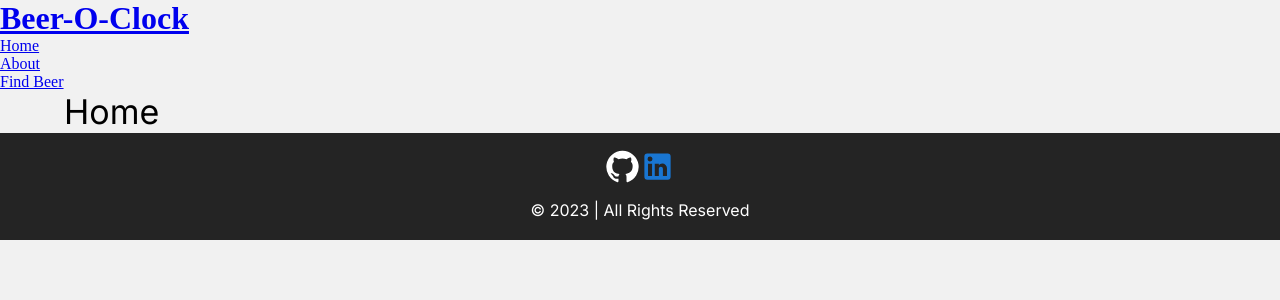
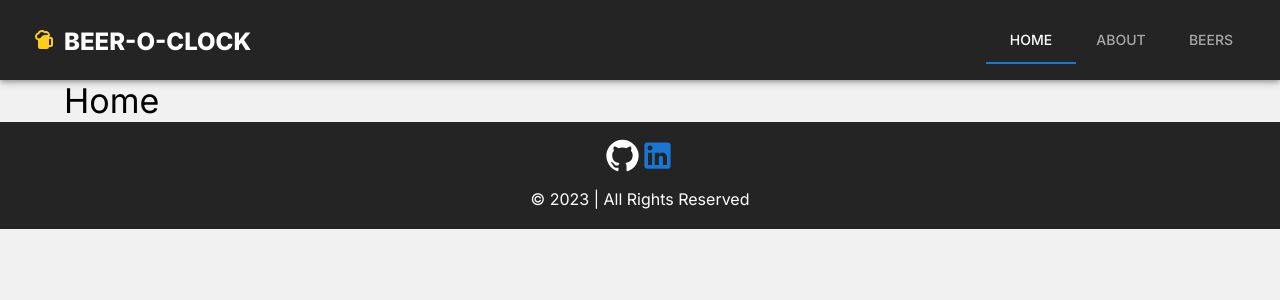
Before and after one commit to Dillind/Beer-O-Clock-V3, a React (Vite) app in the folder client/: page / in a window 1280 px wide. Shown: the top 300 px of the page. Built offline with nearby package versions, Linux system fonts and the light colour scheme.

Commit message:
created responsive navbar with icons

```diff
--- a/client/src/components/Navbar.jsx
+++ b/client/src/components/Navbar.jsx
@@ -1,25 +1,84 @@
+import { useState } from "react";
 import { Link } from "react-router-dom";
 
+import {
+  AppBar,
+  Grid,
+  Toolbar,
+  Typography,
+  Tabs,
+  Tab,
+  useTheme,
+  useMediaQuery,
+  IconButton,
+} from "@mui/material";
+
+import DrawerComp from "./DrawerComp";
+import SportsBarRoundedIcon from "@mui/icons-material/SportsBarRounded";
+
 const Navbar = () => {
+  const [value, setValue] = useState(0);
+  const theme = useTheme();
+  const isMatch = useMediaQuery(theme.breakpoints.down("md"));
+  const links = ["home", "about", "beers"];
   return (
-    <header>
-      <div className="container">
-        <Link to="/">
-          <h1>Beer-O-Clock</h1>
-        </Link>
-        <ul>
-          <li>
-            <Link to="/">Home</Link>
-          </li>
-          <li>
-            <Link to="/about">About</Link>
-          </li>
-          <li>
-            <Link to="/findbeer">Find Beer</Link>
-          </li>
-        </ul>
-      </div>
-    </header>
+    <AppBar position="sticky" sx={{ backgroundColor: "#242424" }}>
+      <Toolbar>
+        {isMatch ? (
+          <>
+            <IconButton LinkComponent={Link} to="/">
+              <SportsBarRoundedIcon sx={{ color: "#fecc1a" }} />
+              <Typography
+                variant="h5"
+                component="h1"
+                sx={{ ml: 1, color: "#fff", fontWeight: "800" }}
+              >
+                BEER-O-CLOCK
+              </Typography>
+            </IconButton>
+            <DrawerComp links={links} />
+          </>
+        ) : (
+          <Grid container sx={{ placeItems: "center", height: "80px" }}>
+            <Grid container item xs={6}>
+              <IconButton LinkComponent={Link} to="/">
+                <SportsBarRoundedIcon sx={{ color: "#fecc1a" }} />
+                <Typography
+                  variant="h5"
+                  component="h1"
+                  sx={{
+                    ml: 1,
+                    color: "#fff",
+                    fontWeight: "800",
+                    mt: { md: 0.5 },
+                  }}
+                >
+                  BEER-O-CLOCK
+                </Typography>
+              </IconButton>
+            </Grid>
+            <Grid item xs={6}>
+              <Tabs
+                indicatorColor="primary"
+                textColor="inherit"
+                value={value}
+                onChange={(e, val) => setValue(val)}
+                sx={{ float: "right" }}
+              >
+                {links.map((link, index) => (
+                  <Tab
+                    LinkComponent={Link}
+                    to={`/${link === "home" ? "" : link}`}
+                    key={index}
+                    label={link}
+                  />
+                ))}
+              </Tabs>
+            </Grid>
+          </Grid>
+        )}
+      </Toolbar>
+    </AppBar>
   );
 };
 
```
